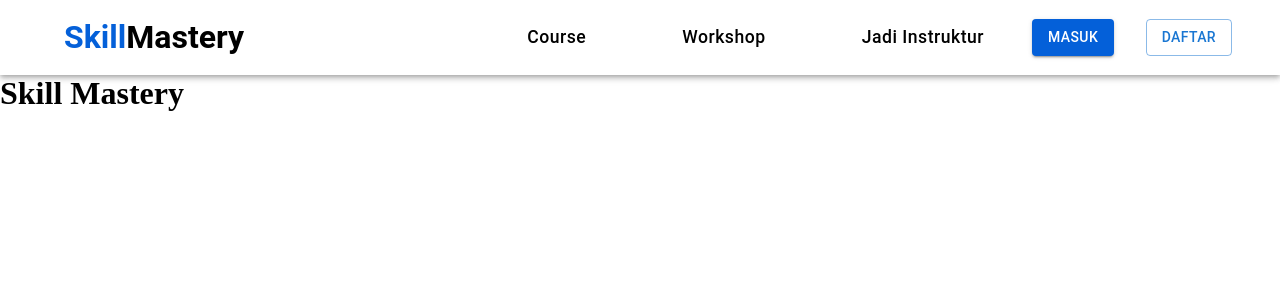
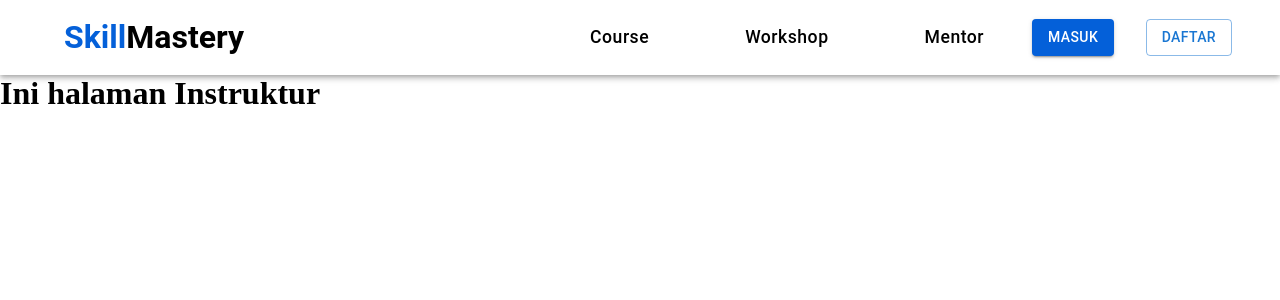
Before and after one commit to tugas-akhir-fs26/FE-SkillMastery, a React (Vite) app: page /mentor in a window 1280 px wide. Shown: the top 300 px of the page. Built offline with nearby package versions, Linux system fonts and the light colour scheme.

Commit message:
menambahkan router dan menambahkan folder page

```diff
--- a/package.json
+++ b/package.json
@@ -17,6 +17,7 @@
     "@mui/styled-engine-sc": "^6.0.0-alpha.6",
     "react": "^18.2.0",
     "react-dom": "^18.2.0",
+    "react-router-dom": "^6.19.0",
     "styled-components": "^6.1.1"
   },
   "devDependencies": {
--- a/src/App.jsx
+++ b/src/App.jsx
@@ -1,12 +1,22 @@
 import  React  from 'react'
+import { Routes, Route} from 'react-router-dom'
 import Navbar from './components/navbar/navbar'
+import Home from './pages/home'
+import Course from './pages/course'
+import Mentor from './pages/mentor'
+import Workshop from './pages/workshop'
 import './app.css'
 
 function App() {
    return (
     <>
       <Navbar />
-      <h1>Skill Mastery</h1>
+      <Routes>
+      <Route path="/" element={<Home />} />
+      <Route path="/course" element={<Course />} />
+      <Route path="/mentor" element={<Mentor />} />
+      <Route path="/workshop" element={<Workshop />} />
+    </Routes>
     </>
   )
 }
--- a/src/components/navbar/navbar.jsx
+++ b/src/components/navbar/navbar.jsx
@@ -10,8 +10,9 @@ import Container from "@mui/material/Container";
 import Button from "@mui/material/Button";
 import MenuItem from "@mui/material/MenuItem";
 import CustomAvatar from "./avatar";
+import { Routes, Route, Link } from "react-router-dom";
 
-const pages = ["course", "workshop", "jadi instruktur"];
+const pages = ["course", "workshop", "mentor"];
 const settings = ["Profile", "Dashboard", "Logout"];
 
 function Navbar() {
@@ -143,11 +144,19 @@ function Navbar() {
                     fontWeight: 500,
                     ":hover": {
                       color: "#0460D9",
-                      backgroundColor : 'transparent'
+                      backgroundColor: "transparent",
                     },
                   }}
                 >
-                  {page}
+                  <Link
+                    style={{
+                      textDecoration: "none",
+                      color: "black",
+                    }}
+                    to={`/${page}`}
+                  >
+                    {page}
+                  </Link>
                 </Button>
               ))}
             </Box>
--- a/src/main.jsx
+++ b/src/main.jsx
@@ -1,9 +1,12 @@
-import React from 'react'
-import ReactDOM from 'react-dom/client'
-import App from './App.jsx'
+import React from "react";
+import ReactDOM from "react-dom/client";
+import App from "./App.jsx";
+import { BrowserRouter as Router } from "react-router-dom";
 
-ReactDOM.createRoot(document.getElementById('root')).render(
+ReactDOM.createRoot(document.getElementById("root")).render(
   <React.StrictMode>
-    <App />
-  </React.StrictMode>,
-)
+    <Router>
+      <App />
+    </Router>
+  </React.StrictMode>
+);
--- /dev/null
+++ b/src/pages/course.jsx
@@ -0,0 +1,12 @@
+import React from "react"
+
+
+function Course(){
+    return(
+        <>
+            <h1>Ini halaman Course</h1>
+        </>
+    )
+}
+
+export default Course
--- /dev/null
+++ b/src/pages/home.jsx
@@ -0,0 +1,12 @@
+import React from "react"
+
+
+function Home(){
+    return(
+        <>
+            <h1>Ini halaman Home</h1>
+        </>
+    )
+}
+
+export default Home
--- /dev/null
+++ b/src/pages/mentor.jsx
@@ -0,0 +1,12 @@
+import React from "react"
+
+
+function Mentor(){
+    return(
+        <>
+            <h1>Ini halaman Instruktur</h1>
+        </>
+    )
+}
+
+export default Mentor
--- /dev/null
+++ b/src/pages/workshop.jsx
@@ -0,0 +1,12 @@
+import React from "react"
+
+
+function Workshop(){
+    return(
+        <>
+            <h1>Ini halaman Workshop</h1>
+        </>
+    )
+}
+
+export default Workshop
```
Also changed, not shown: 1 other file (tests, documents, lock files or other folders).
